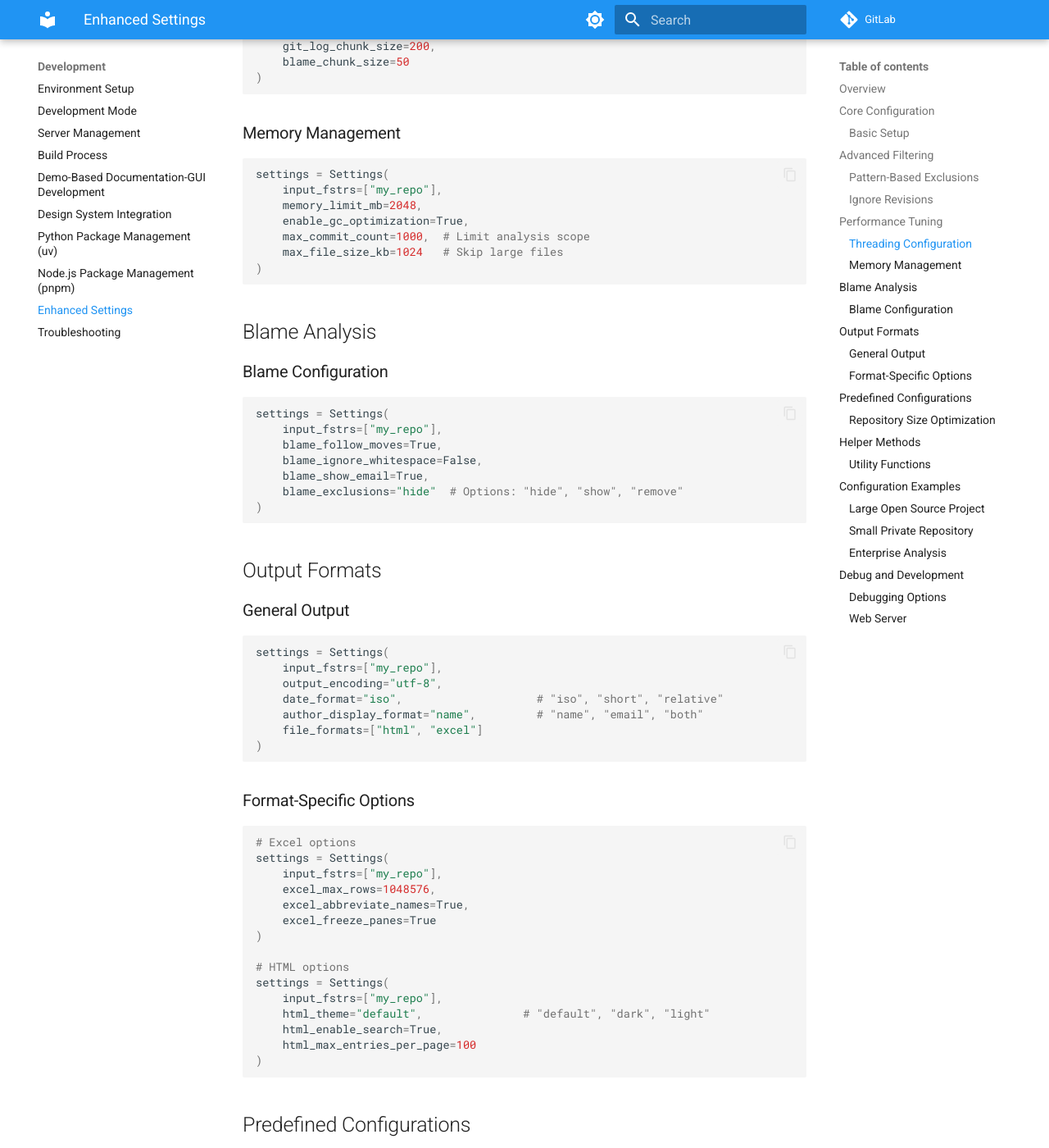
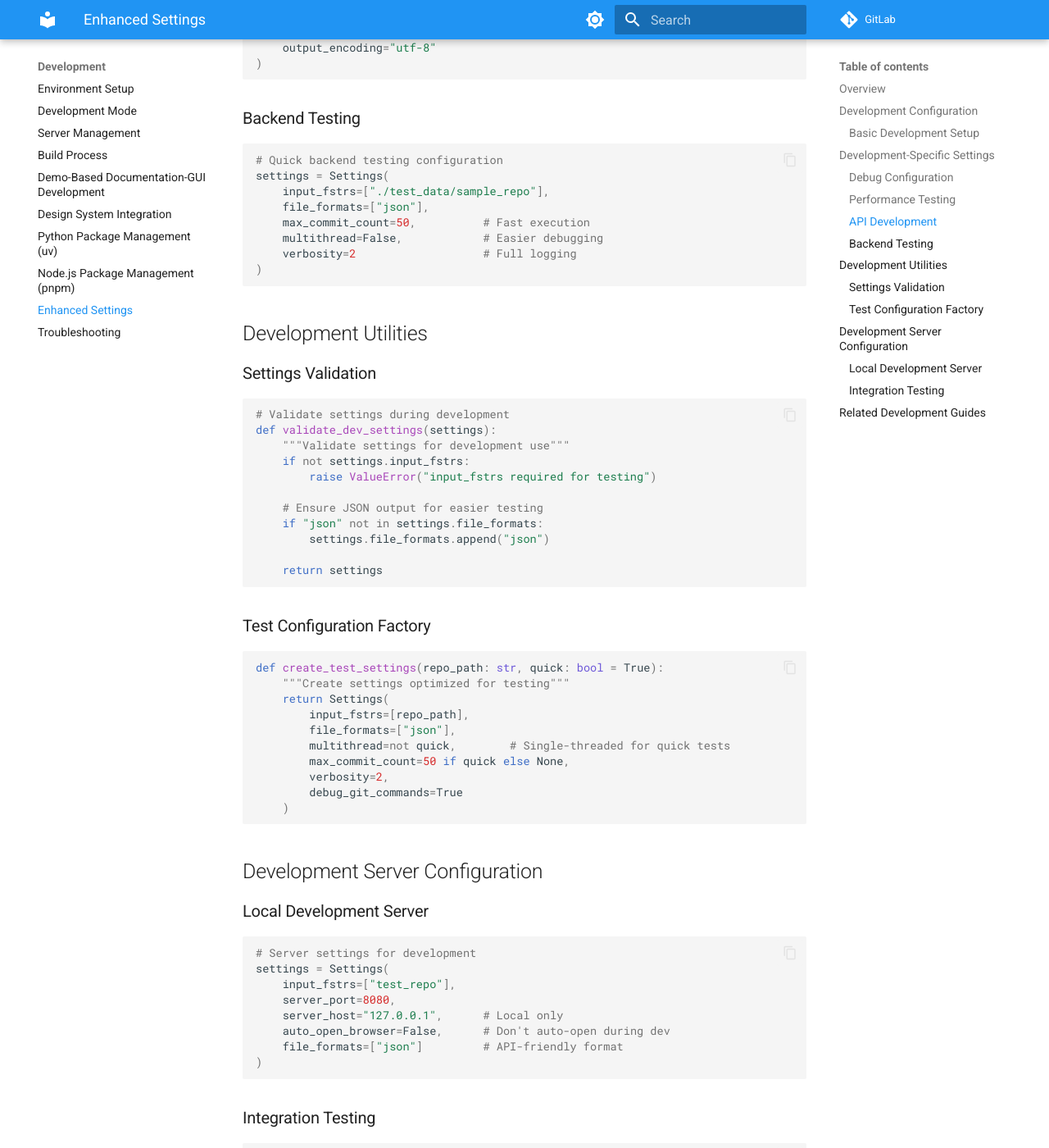
Before and after one commit to boost-edu-tools/gitinspectorgui, an MkDocs documentation site: the page built from docs/development/enhanced-settings.md, in a window 1280 px wide and 1400 px high, scrolled down 1416 px. Shown: the whole window at 82% size. Built offline with MkDocs 1.6.1 and Material for MkDocs 9.7.7, drawn with Linux system fonts in a browser that asks for light colours; comment, search, counter and statistics services are not loaded; some of the changed text lies outside the part shown.

Commit message:
Remove remaining application explanations from development docs
- Refocus enhanced-settings on development configurations only
- Simplify first-analysis to only cover development environment testing
- Remove all application usage explanations as developers already know GitInspectorGUI
- Keep only the essential development setup verification steps

````diff
--- a/docs/development/enhanced-settings.md
+++ b/docs/development/enhanced-settings.md
@@ -1,241 +1,144 @@
-# Enhanced Settings
+# Development Settings Configuration
 
 ## Overview
 
-Advanced configuration options for git repository analysis with performance tuning, filtering, and output customization.
+Configuration options for development and testing of GitInspectorGUI. This covers settings relevant for developers working on the codebase.
 
-## Core Configuration
+**Note**: For application usage and settings, see [gitinspectorgui.readthedocs.io](https://gitinspectorgui.readthedocs.io/en/latest/).
 
-### Basic Setup
+## Development Configuration
+
+### Basic Development Setup
 
 ```python
 from gigui.api_types import Settings
 
+# Development testing configuration
 settings = Settings(
-    input_fstrs=["repository_path"],
-    file_formats=["html", "excel"],
-    multithread=True,
-    verbosity=1
+    input_fstrs=["test_repository"],
+    file_formats=["json"],  # JSON for easy debugging
+    multithread=False,      # Easier debugging
+    verbosity=2            # More logging for development
 )
 ```
 
-## Advanced Filtering
+## Development-Specific Settings
 
-### Pattern-Based Exclusions
+### Debug Configuration
 
 ```python
+# Development debugging setup
 settings = Settings(
-    input_fstrs=["my_repo"],
-    # Author filtering
-    ex_author_patterns=["bot-*", "*automated*", "ci-*"],
-    ex_email_patterns=["*@noreply.github.com", "*@dependabot.com"],
-
-    # Commit filtering
-    ex_message_patterns=["Merge pull request*", "Auto-generated*"],
-
-    # File filtering
-    ex_file_patterns=["*.generated.*", "build/*", "node_modules/*"]
+    input_fstrs=["test_repo"],
+    debug_git_commands=True,      # Log git commands for debugging
+    log_git_output=True,          # Log git command output
+    profile=2,                    # Detailed profiling
+    verbosity=2                   # Maximum logging
 )
 ```
 
-### Ignore Revisions
+### Performance Testing
 
 ```python
+# Test performance optimizations
 settings = Settings(
-    input_fstrs=["my_repo"],
-    ignore_revs_file=".git-blame-ignore-revs",
-    enable_ignore_revs=True
+    input_fstrs=["large_test_repo"],
+    multithread=True,
+    max_thread_workers=4,         # Adjust based on dev machine
+    memory_limit_mb=1024,         # Limit for testing
+    max_commit_count=100          # Small scope for quick testing
 )
 ```
 
-## Performance Tuning
-
-### Threading Configuration
+### API Development
 
 ```python
+# Settings for API development and testing
 settings = Settings(
-    input_fstrs=["my_repo"],
-    multithread=True,
-    multicore=True,
-    max_thread_workers=8,
-    git_log_chunk_size=200,
-    blame_chunk_size=50
+    input_fstrs=["small_test_repo"],
+    file_formats=["json"],        # Easy to parse in tests
+    multithread=False,            # Deterministic for testing
+    verbosity=1,
+    output_encoding="utf-8"
 )
 ```
 
-### Memory Management
+### Backend Testing
 
 ```python
+# Quick backend testing configuration
 settings = Settings(
-    input_fstrs=["my_repo"],
-    memory_limit_mb=2048,
-    enable_gc_optimization=True,
-    max_commit_count=1000,  # Limit analysis scope
-    max_file_size_kb=1024   # Skip large files
+    input_fstrs=["./test_data/sample_repo"],
+    file_formats=["json"],
+    max_commit_count=50,          # Fast execution
+    multithread=False,            # Easier debugging
+    verbosity=2                   # Full logging
 )
 ```
 
-## Blame Analysis
+## Development Utilities
 
-### Blame Configuration
+### Settings Validation
 
 ```python
+# Validate settings during development
+def validate_dev_settings(settings):
+    """Validate settings for development use"""
+    if not settings.input_fstrs:
+        raise ValueError("input_fstrs required for testing")
+
+    # Ensure JSON output for easier testing
+    if "json" not in settings.file_formats:
+        settings.file_formats.append("json")
+
+    return settings
+```
+
+### Test Configuration Factory
+
+```python
+def create_test_settings(repo_path: str, quick: bool = True):
+    """Create settings optimized for testing"""
+    return Settings(
+        input_fstrs=[repo_path],
+        file_formats=["json"],
+        multithread=not quick,        # Single-threaded for quick tests
+        max_commit_count=50 if quick else None,
+        verbosity=2,
+        debug_git_commands=True
+    )
+```
+
+## Development Server Configuration
+
+### Local Development Server
+
+```python
+# Server settings for development
 settings = Settings(
-    input_fstrs=["my_repo"],
-    blame_follow_moves=True,
-    blame_ignore_whitespace=False,
-    blame_show_email=True,
-    blame_exclusions="hide"  # Options: "hide", "show", "remove"
+    input_fstrs=["test_repo"],
+    server_port=8080,
+    server_host="127.0.0.1",      # Local only
+    auto_open_browser=False,      # Don't auto-open during dev
+    file_formats=["json"]         # API-friendly format
 )
 ```
 
-## Output Formats
-
-### General Output
+### Integration Testing
 
 ```python
+# Settings for integration tests
 settings = Settings(
-    input_fstrs=["my_repo"],
-    output_encoding="utf-8",
-    date_format="iso",                    # "iso", "short", "relative"
-    author_display_format="name",         # "name", "email", "both"
-    file_formats=["html", "excel"]
+    input_fstrs=["integration_test_repo"],
+    file_formats=["json"],
+    multithread=False,            # Deterministic results
+    verbosity=1,                  # Moderate logging
+    max_commit_count=20           # Fast execution
 )
 ```
 
-### Format-Specific Options
+## Related Development Guides
 
-```python
-# Excel options
-settings = Settings(
-    input_fstrs=["my_repo"],
-    excel_max_rows=1048576,
-    excel_abbreviate_names=True,
-    excel_freeze_panes=True
-)
-
-# HTML options
-settings = Settings(
-    input_fstrs=["my_repo"],
-    html_theme="default",               # "default", "dark", "light"
-    html_enable_search=True,
-    html_max_entries_per_page=100
-)
-```
-
-## Predefined Configurations
-
-### Repository Size Optimization
-
-```python
-# Large repository
-settings.configure_for_large_repository()
-
-# Small repository
-settings.configure_for_small_repository()
-```
-
-## Helper Methods
-
-### Utility Functions
-
-```python
-# Get effective settings
-extensions = settings.get_effective_extensions()
-patterns = settings.get_all_exclusion_patterns()
-is_optimized = settings.is_performance_optimized()
-
-# Legacy compatibility
-legacy_dict = settings.to_legacy_format()
-
-# Path normalization
-settings.normalize_paths()
-```
-
-## Configuration Examples
-
-### Large Open Source Project
-
-```python
-settings = Settings(
-    input_fstrs=["large_project"],
-
-    # Performance
-    multithread=True,
-    max_thread_workers=8,
-    memory_limit_mb=4096,
-
-    # Filtering
-    ex_author_patterns=["dependabot*", "*[bot]"],
-    ex_email_patterns=["*@noreply.github.com"],
-    ex_message_patterns=["Merge pull request*"],
-
-    # Output
-    file_formats=["html", "excel"],
-    html_theme="dark",
-    max_commit_count=5000
-)
-```
-
-### Small Private Repository
-
-```python
-settings = Settings(
-    input_fstrs=["small_project"],
-    multithread=False,
-    verbosity=1,
-    ex_authors=["ci-user"],
-    file_formats=["html"]
-)
-```
-
-### Enterprise Analysis
-
-```python
-settings = Settings(
-    input_fstrs=["enterprise_repo"],
-
-    # High performance
-    multithread=True,
-    max_thread_workers=16,
-    memory_limit_mb=8192,
-
-    # Comprehensive filtering
-    ex_author_patterns=["*service-account*", "build-*"],
-    ex_file_patterns=["generated/*", "*.min.js"],
-
-    # Advanced blame
-    blame_follow_moves=True,
-    ignore_revs_file=".git-blame-ignore-revs",
-
-    # Professional output
-    file_formats=["excel"],
-    author_display_format="both",
-    date_format="iso"
-)
-```
-
-## Debug and Development
-
-### Debugging Options
-
-```python
-settings = Settings(
-    input_fstrs=["my_repo"],
-    debug_git_commands=True,
-    log_git_output=True,
-    profile=1,                    # 0=off, 1=basic, 2=detailed
-    verbosity=2
-)
-```
-
-### Web Server
-
-```python
-settings = Settings(
-    input_fstrs=["my_repo"],
-    server_port=8080,
-    server_host="localhost",
-    auto_open_browser=True
-)
-```
+-   **[Python-Focused Development](python-focused-development.md)** - Backend development workflow
+-   **[Development Mode](development-mode.md)** - Development environment setup
+-   **[API Reference](../api/reference.md)** - HTTP API documentation
--- a/docs/getting-started/first-analysis.md
+++ b/docs/getting-started/first-analysis.md
@@ -10,9 +10,9 @@ Test your GitInspectorGUI development environment with a first analysis run.
 -   HTTP server and Tauri app running ([Quick Start](quick-start.md))
 -   A git repository to test with (any local git repository will work)
 
-## Step-by-Step First Analysis
+## Development Environment Test
 
-### 1. Start the Application
+### 1. Start the Development Environment
 
 You need both the Python backend and the desktop frontend running:
 
@@ -26,182 +26,27 @@ pnpm run tauri dev
 
 **What happens**:
 
--   The Python server starts analyzing git repositories when requested
+-   The Python server starts and listens for analysis requests
 -   The desktop app provides the user interface
 -   They communicate via HTTP (the desktop app sends requests to the Python server)
 
-### 2. Configure Your Analysis
+### 2. Verify the Setup Works
 
-In the desktop application window:
+1. **Test the API directly** (optional):
 
-1. **Repository Path** - Click "Browse" and select any git repository folder
+    ```bash
+    curl http://127.0.0.1:8080/health
+    ```
 
-    - Try with a small repository first (under 1000 commits)
-    - The repository must be a valid git repository (has a `.git` folder)
+2. **Test through the GUI**:
+    - Select any small git repository for testing
+    - Run a quick analysis to verify everything works
+    - Check that results are displayed properly
 
-2. **Analysis Options** - Choose what to analyze:
-
-    - **Blame Analysis**: Shows who wrote each line of code
-    - **Change Analysis**: Shows how files changed over time
-    - Both are recommended for a complete picture
-
-3. **Date Range** - Set the time period to analyze:
-    - Default: All history (analyzes entire repository history)
-    - Custom: Set start/end dates to focus on specific periods
-
-### 3. Execute Analysis
-
-1. Click **"Execute Analysis"** button
-2. **Monitor progress** - You'll see a progress indicator
-3. **Wait for results** - Takes 30 seconds to several minutes depending on repository size
-
-**What's happening behind the scenes**:
-
--   The desktop app sends your settings to the Python server via HTTP
--   The Python server runs git commands to analyze the repository
--   Results are sent back as JSON and displayed in the interface
-
-## Understanding Your Results
-
-After analysis completes, you'll see several types of information:
-
-### Blame Analysis Results
-
-**What it shows**: Who wrote what code in the repository
-
-**Key metrics you'll see**:
-
--   **Lines of Code per Author** - How many lines each person contributed
--   **File Ownership** - Which person is the primary contributor to each file
--   **Recent Activity** - Who has been actively contributing recently
--   **Percentage Contributions** - Each author's share of the total codebase
-
-**Example**: "Alice wrote 45% of the code (1,234 lines), mostly in Python files"
-
-### Change Analysis Results
-
-**What it shows**: How the code evolved over time
-
-**Key metrics you'll see**:
-
--   **Commit Frequency** - How often changes were made over time
--   **File Hotspots** - Which files are modified most frequently (may need attention)
--   **Author Activity Patterns** - When each person was most active
--   **Change Trends** - Whether development is accelerating or slowing down
-
-**Example**: "src/main.py has 23 commits and is the most frequently changed file"
-
-## Interactive Features
-
-### Table Operations
-
--   **Sort/Filter** - Click column headers
--   **Search** - Find specific files or authors
--   **Date Filtering** - Limit by time ranges
-
-### Blame Navigation
-
--   **File Selection** - Browse files in sidebar
--   **Line Details** - Hover for blame information
--   **Commit Links** - Click hashes for details
-
-## Common Use Cases
-
-### Code Review
-
-```bash
-# Analyze feature branch
-git checkout feature-branch
-# Run analysis to identify review areas
-```
-
-### Team Insights
-
--   Analyze contribution patterns
--   Identify knowledge concentration
--   Review author activity trends
-
-### Legacy Understanding
-
--   Find original authors of complex code
--   Understand file evolution
--   Map historical changes
-
-## Performance Tips
-
-### Large Repositories
-
--   **Limit date ranges** - Focus on relevant periods
--   **Filter directories** - Analyze specific components
--   **Incremental analysis** - Regular smaller analyses
-
-### Optimization Settings
-
-```python
-# For large repos
-settings = Settings(
-    input_fstrs=["repo_path"],
-    max_commit_count=1000,
-    multithread=True,
-    memory_limit_mb=2048
-)
-```
-
-## Troubleshooting
-
-### Analysis Issues
-
-**Fails to start:**
-
--   Verify repository path exists
--   Check git repository validity: `git status`
--   Ensure read permissions
-
-**Slow performance:**
-
--   Reduce date range
--   Close resource-intensive applications
--   Enable multithreading
-
-**Empty results:**
-
--   Check commits exist in date range
--   Verify correct branch selected
--   Confirm repository initialization
-
-### Connection Issues
-
-**Server problems:**
-
--   Verify server running on port 8080
--   Check browser console for errors
--   Restart server and application
-
-## Example Output
-
-```
-Repository: my-project
-Period: 2024-01-01 to 2025-01-01
-Commits: 156 | Authors: 3 | Files: 89
-
-Top Contributors:
-1. alice@dev.com - 1,234 lines (45%)
-2. bob@dev.com - 987 lines (36%)
-3. carol@dev.com - 543 lines (19%)
-
-Active Files:
-1. src/main.tsx - 23 commits
-2. api/server.py - 19 commits
-3. README.md - 15 commits
-```
+This confirms your development environment is properly configured.
 
 ## Next Steps
 
--   **[Enhanced Settings](../development/enhanced-settings.md)** - Advanced configuration
--   **[Development Mode](../development/development-mode.md)** - Development setup
--   **[API Reference](../api/reference.md)** - Programmatic access
--   **[Troubleshooting](../development/troubleshooting.md)** - Common issues
-
-## Summary
-
-GitInspectorGUI provides comprehensive git repository analysis through blame and change tracking. The interactive interface enables deep exploration of code ownership, contribution patterns, and repository evolution.
+-   **[Python-Focused Development](../development/python-focused-development.md)** - Backend development workflow
+-   **[Development Mode](../development/development-mode.md)** - Development workflow details
+-   **[Enhanced Settings](../development/enhanced-settings.md)** - Development configuration options
````
